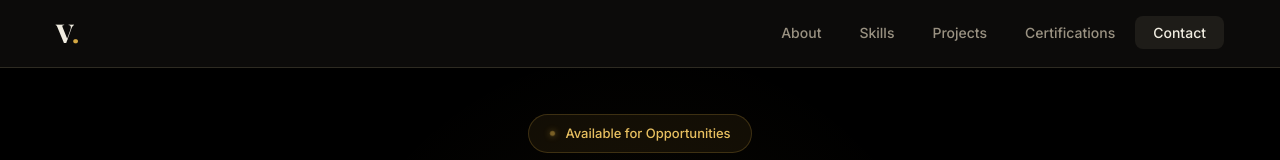
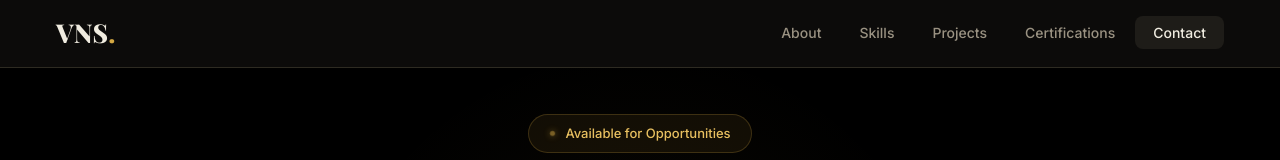
Before and after one commit to viveknshet96/VIVEK-PORTFOLIO, a React (Vite) app in the folder frontend/: page / in a window 1280 px wide. Shown: the top 160 px of the page. Built offline with nearby package versions, Linux system fonts and the light colour scheme; a web font is replaced by a local one.

Commit message:
Update Navbar.jsx

```diff
--- a/frontend/src/components/Navbar.jsx
+++ b/frontend/src/components/Navbar.jsx
@@ -28,7 +28,7 @@ export default function Navbar() {
   return (
     <>
       <nav id="nav" className={scrolled ? 'scrolled' : ''}>
-        <a className="nav-logo" href="#">V<span>.</span></a>
+        <a className="nav-logo" href="#">VNS<span>.</span></a>
 
         {/* Desktop links */}
         <ul className="nav-links">
```
